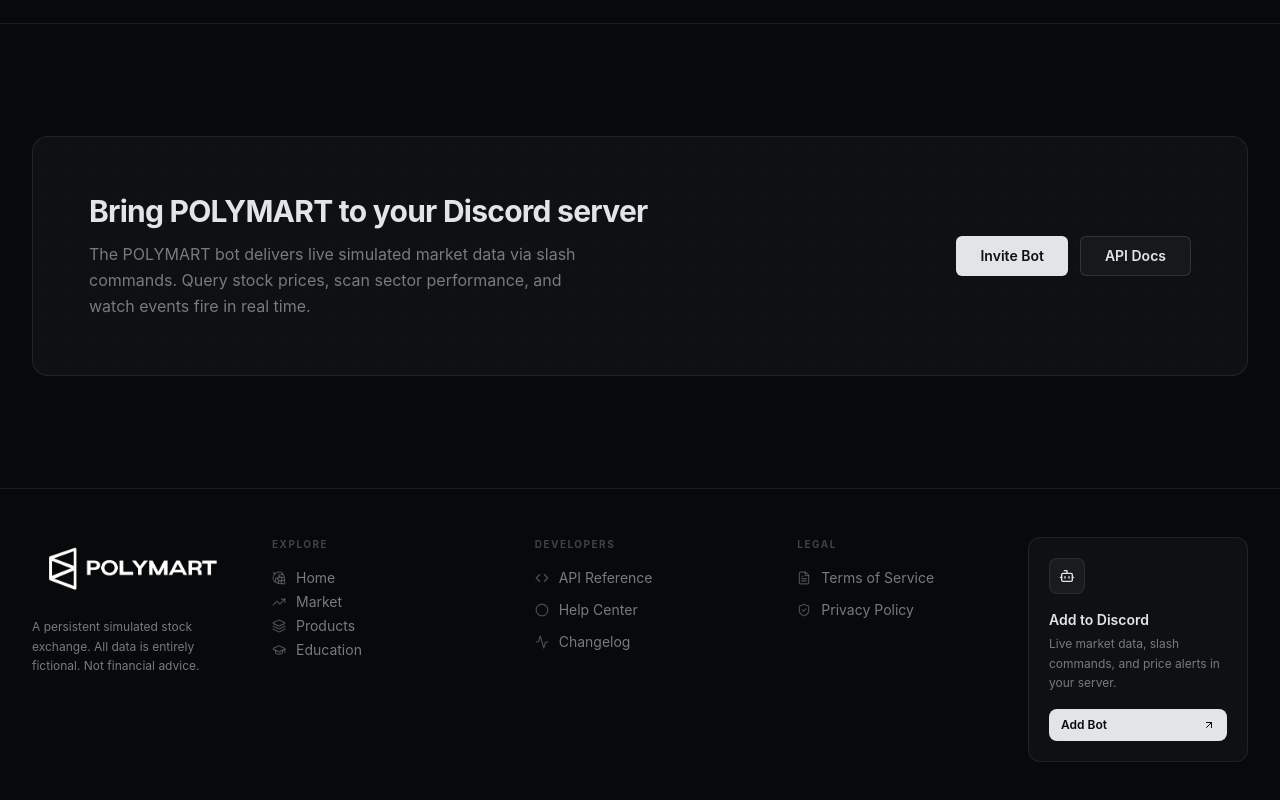
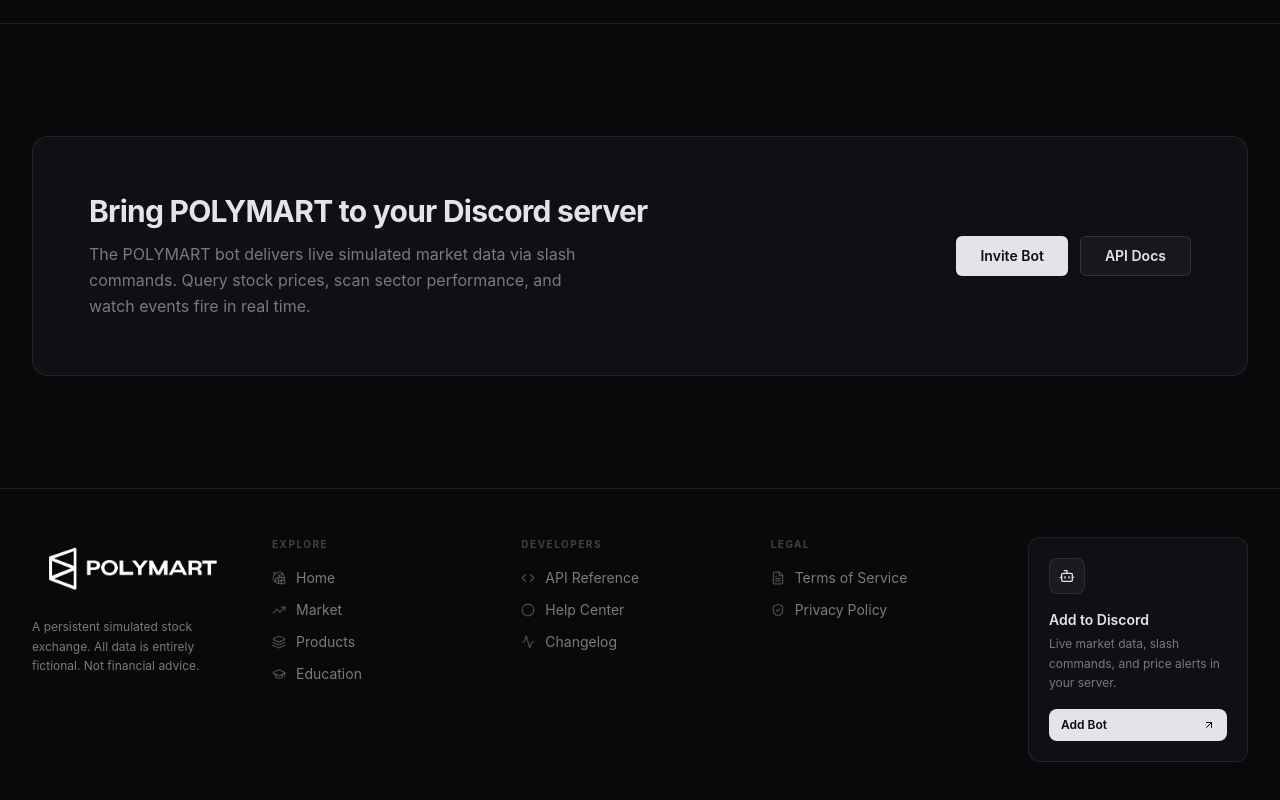
Before and after one commit to ChristianRelf/polymart, a React (Vite) app: page / in a window 1280 px wide. Shown: the part 3172-3972 px from the top of the page. Built offline with nearby package versions, Linux system fonts and the light colour scheme; no server answers.

Commit message:
Updated App.tsx

```diff
--- a/src/App.tsx
+++ b/src/App.tsx
@@ -213,7 +213,7 @@
     <footer className="border-t border-border mt-auto">
       {/* Main footer body */}
       <div className="max-w-[1600px] mx-auto px-8 py-12">
-        <div className="grid grid-cols-1 lg:grid-cols-[1fr_auto] gap-2">
+        <div className="grid grid-cols-1 lg:grid-cols-[1fr_auto] gap-12">
 
           {/* Left: brand + nav columns */}
           <div className="grid grid-cols-1 sm:grid-cols-[auto_1fr_1fr_1fr] gap-10">
@@ -230,7 +230,7 @@
             {/* Explore */}
             <div>
               <p className="text-[10px] font-bold text-muted-foreground/50 uppercase tracking-[0.15em] mb-4">Explore</p>
-              <div className="flex flex-col gap-1">
+              <div className="flex flex-col gap-3">
                 <FooterLink icon={Home}         label="Home"          onClick={() => go("home")} />
                 <FooterLink icon={TrendingUp}   label="Market"        onClick={() => go("market")} />
                 <FooterLink icon={Layers}       label="Products"      onClick={() => go("products")} />
```
